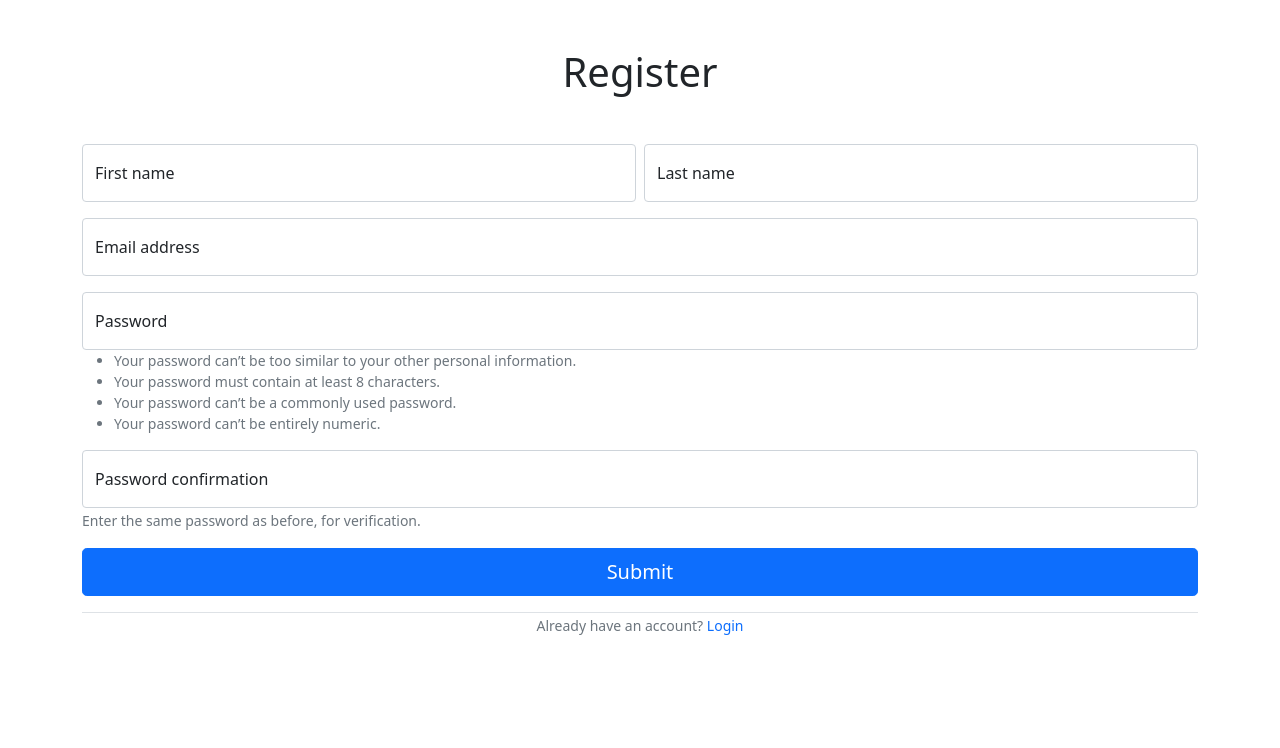
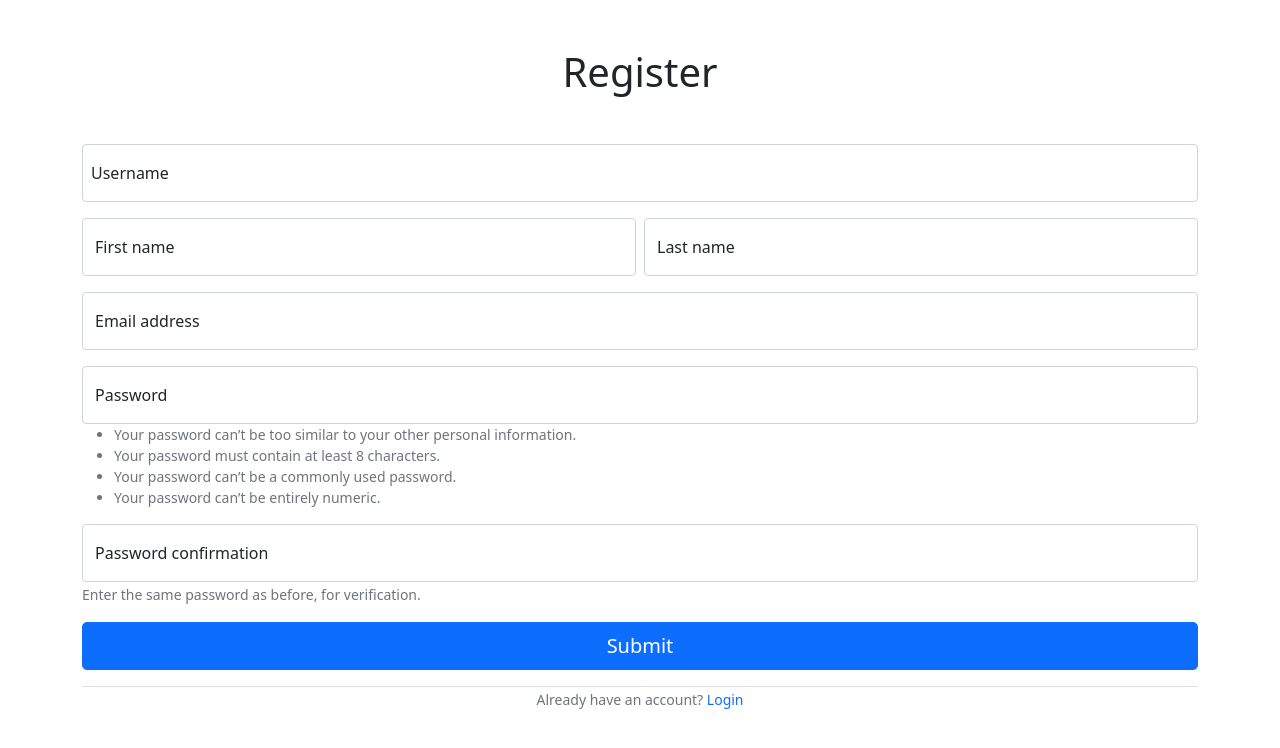
Before and after one commit to SvenKortekaas04/Domum, a Django app: page /register/ in a window 1280 px wide. Shown: the top 748 px of the page. Run offline with Django 3.2, Linux system fonts and the light colour scheme.

Commit message:
Add 'username' as a required field

```diff
--- a/apps/frontend/templates/users/login.html
+++ b/apps/frontend/templates/users/login.html
@@ -14,7 +14,7 @@
         {% else %}
             <input type="text" class="form-control" name="{{ form.username.name }}" id="{{ form.username.id_for_label }}" maxlength="{{ form.username.field.max_length }}" placeholder="name@example.com" required>
         {% endif %}
-        <label for="{{ form.username.id_for_label }}">Email address</label>
+        <label for="{{ form.username.id_for_label }}">Username</label>
     </div>
     <div class="form-floating mb-3">
         {% if form.password.errors %}
--- a/apps/frontend/templates/users/register.html
+++ b/apps/frontend/templates/users/register.html
@@ -6,6 +6,17 @@
 
 {% block form %}
     <div class="row gx-md-2">
+        <div class="form-floating mb-3">
+            {% if form.username.errors %}
+                <input type="text" class="form-control is-invalid" name="{{ form.username.name }}" id="{{ form.username.id_for_label }}" maxlength="{{ form.username.field.max_length }}" placeholder="Username" required>
+                <div class="invalid-feedback">
+                    {{ form.username.errors }}
+                </div>
+            {% else %}
+                <input type="text" class="form-control" name="{{ form.username.name }}" id="{{ form.username.id_for_label }}" maxlength="{{ form.username.field.max_length }}" placeholder="Username" required>
+            {% endif %}
+            <label for="{{ form.username.id_for_label }}">Username</label>
+        </div>
         <div class="col-md">
             <div class="form-floating mb-3">
                 {% if form.first_name.errors %}
```
